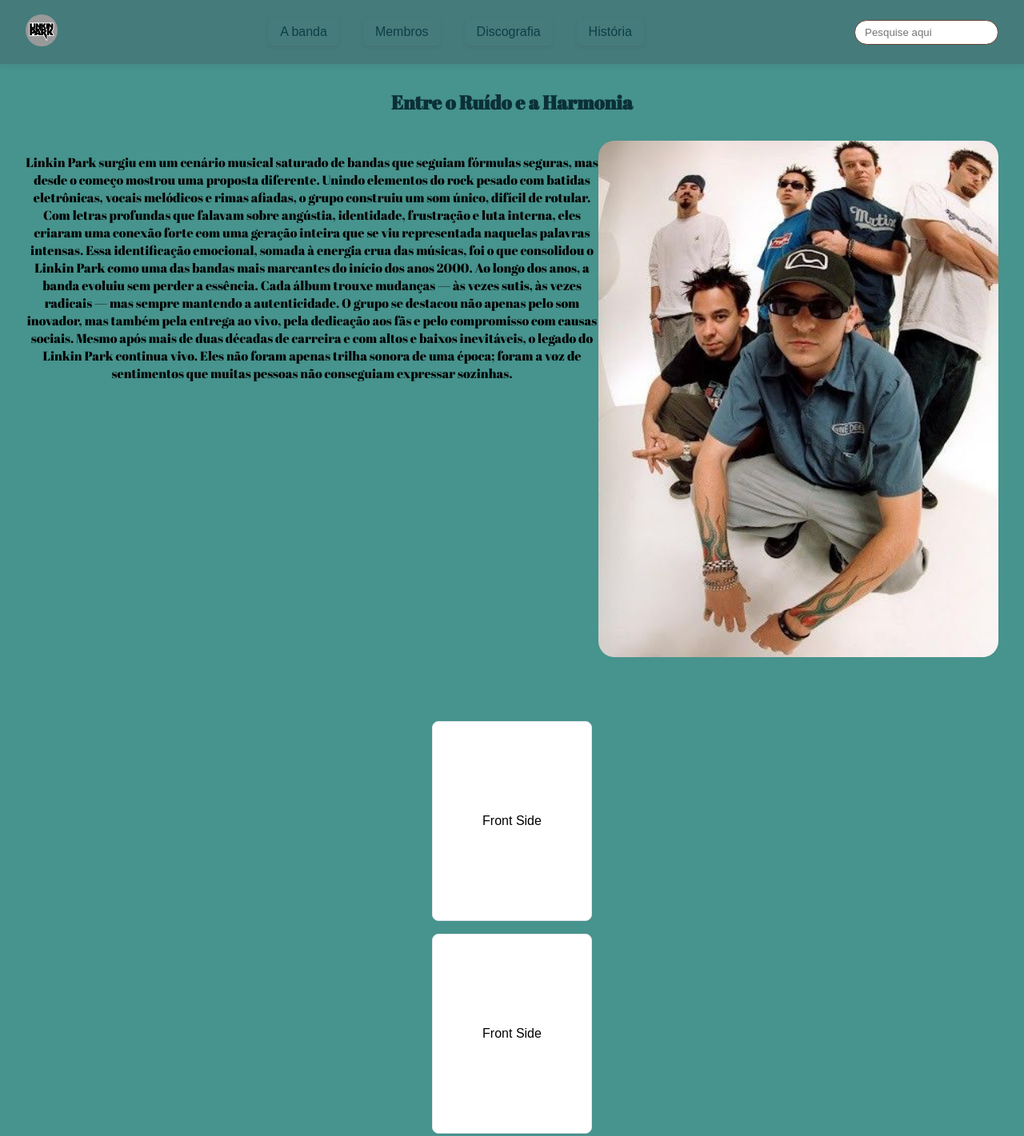
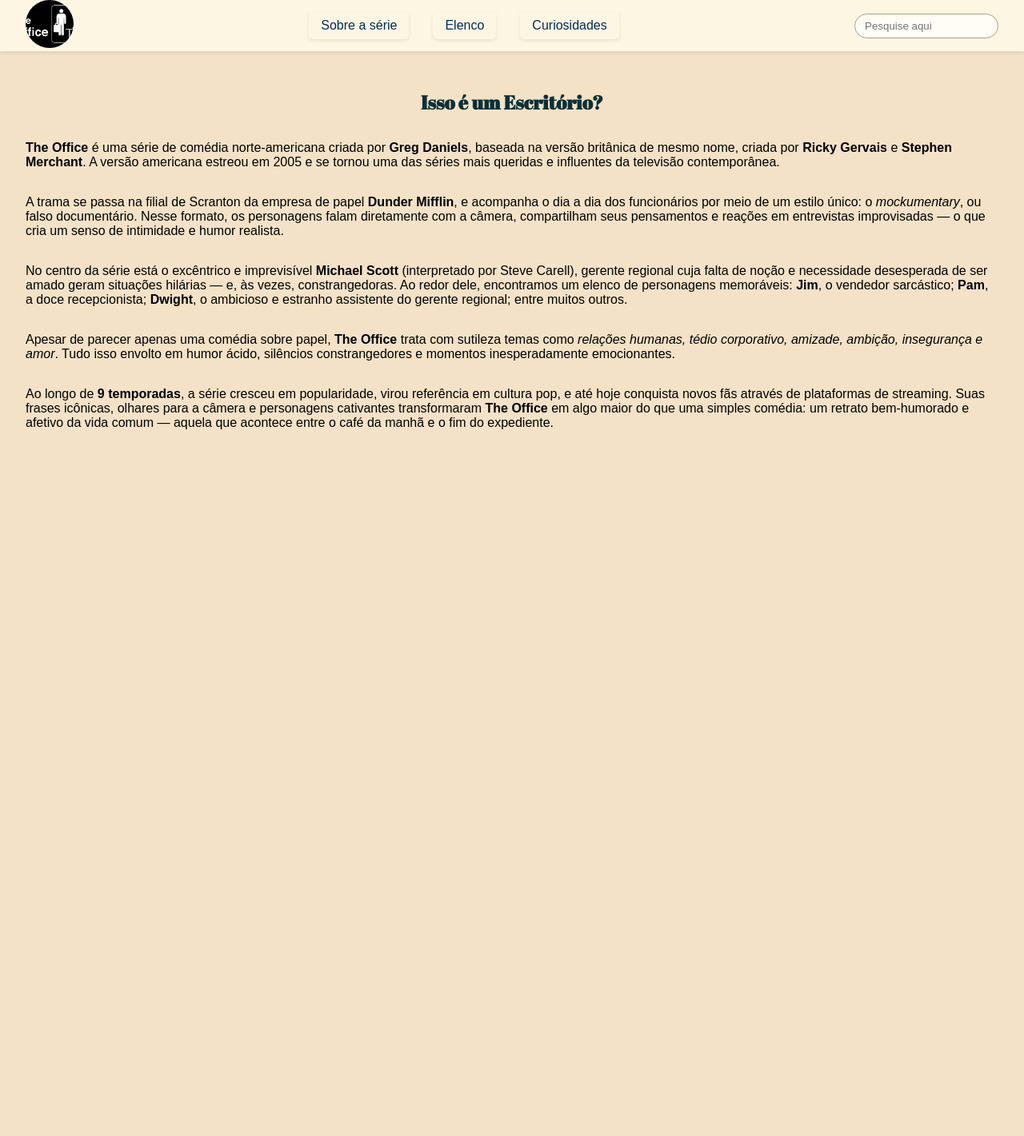
Before and after one commit to gabriela-peratello/portifolio, a website: page index.html in a window 1280 px wide. Shown: the top 1421 px of the page at 80% size. After the commit the page ends 800 px from the top, so only its background shows below. Drawn offline with Linux system fonts and the light colour scheme.

Commit message:
add: tema redefinido

```diff
--- a/index.html
+++ b/index.html
@@ -11,10 +11,10 @@
     <!--ELEMENTOS DAS PÁGINAS-->
     <link rel="stylesheet" href="src/styles/global.css">
     <link rel="stylesheet" href="src/styles/header.css">
-    <link rel="stylesheet" href="src/styles/banda.css">
-    <link rel="stylesheet" href="src/styles/discografia.css">
-    <link rel="stylesheet" href="src/styles/membros.css">
-    <link rel="stylesheet" href="src/styles/historia.css">
+    <link rel="stylesheet" href="src/styles/serie.css">
+    <link rel="stylesheet" href="src/styles/curiosidade.css">
+    <link rel="stylesheet" href="src/styles/elenco.css">
+
 
 </head>
 
@@ -22,26 +22,24 @@
     <header class="header">
         <div class="header-logo">
             <figure>
-                <img src="src/assets/logo.webp" alt="Linkin Park logo">
+                <img src="src/assets/logo_the_office.jpg" alt="Linkin Park logo">
             </figure>
         </div>
 
         <nav class="header-menu">
             <ul>
-                <a href="#content-banda">
-                    <li>A banda</li>
+                <a href="#content-serie">
+                    <li>Sobre a série</li>
                 </a>
 
-                <a href="#content-membros">
-                    <li>Membros</li>
+                <a href="#content-elenco">
+                    <li>Elenco</li>
                 </a>
 
-                <a href="#content-discografia">
-                    <li>Discografia</li>
+                <a href="#content-curiosidades">
+                    <li>Curiosidades</li>
                 </a>
 
-                <a href="#content-historia">
-                    <li>História</li>
                 </a>
             </ul>
         </nav>
@@ -55,91 +53,57 @@
         <!--SESSÕES-->
         <section class="content-banda" id="content-banda">
             <div>
-                <h1 class="titulo">Entre o Ruído e a Harmonia</h1>
-            </div>
-            <div class="paragrafo_texto_01">
-                <p>Linkin Park surgiu em um cenário musical saturado de bandas que seguiam fórmulas seguras, mas desde
-                    o começo mostrou uma proposta diferente. Unindo elementos do rock pesado com batidas eletrônicas,
-                    vocais melódicos e rimas afiadas, o grupo construiu um som único, difícil de rotular. Com letras
-                    profundas que falavam sobre angústia, identidade, frustração e luta interna, eles criaram uma
-                    conexão forte com uma geração inteira que se viu representada naquelas palavras intensas. Essa
-                    identificação emocional, somada à energia crua das músicas, foi o que consolidou o Linkin Park como
-                    uma das bandas mais marcantes do início dos anos 2000. Ao longo dos anos, a banda evoluiu sem perder
-                    a essência. Cada álbum trouxe mudanças — às vezes
-                    sutis, às vezes radicais — mas sempre mantendo a autenticidade. O grupo se destacou não apenas pelo
-                    som inovador, mas também pela entrega ao vivo, pela dedicação aos fãs e pelo compromisso com causas
-                    sociais. Mesmo após mais de duas décadas de carreira e com altos e baixos inevitáveis, o legado do
-                    Linkin Park continua vivo. Eles não foram apenas trilha sonora de uma época; foram a voz de
-                    sentimentos que muitas pessoas não conseguiam expressar sozinhas.</p>
-
-                <figure>
-                    <img src="src/assets/grupo.jpg" alt="Foto banda linkin park">
-                </figure>
+                <h1 class="titulo">Isso é um Escritório?</h1>
             </div>
 
-            <div class="paragrafo_texto_02">
-                <figure>
-                    <!-- <img src="src/assets/nova.jpg" alt="Foto banda linkin park"> -->
-                </figure>
-            </div>
+            <p><strong>The Office</strong> é uma série de comédia norte-americana criada por <strong>Greg Daniels</strong>, baseada na versão britânica de mesmo nome, criada por <strong>Ricky Gervais</strong> e <strong>Stephen Merchant</strong>. A versão americana estreou em 2005 e se tornou uma das séries mais queridas e influentes da televisão contemporânea.</p>
+
+            <p>A trama se passa na filial de Scranton da empresa de papel <strong>Dunder Mifflin</strong>, e acompanha o dia a dia dos funcionários por meio de um estilo único: o <em>mockumentary</em>, ou falso documentário. Nesse formato, os personagens falam diretamente com a câmera, compartilham seus pensamentos e reações em entrevistas improvisadas — o que cria um senso de intimidade e humor realista.</p>
+
+            <p>No centro da série está o excêntrico e imprevisível <strong>Michael Scott</strong> (interpretado por Steve Carell), gerente regional cuja falta de noção e necessidade desesperada de ser amado geram situações hilárias — e, às vezes, constrangedoras. Ao redor dele, encontramos um elenco de personagens memoráveis: <strong>Jim</strong>, o vendedor sarcástico; <strong>Pam</strong>, a doce recepcionista; <strong>Dwight</strong>, o ambicioso e estranho assistente do gerente regional; entre muitos outros.</p>
+
+            <p>Apesar de parecer apenas uma comédia sobre papel, <strong>The Office</strong> trata com sutileza temas como <em>relações humanas, tédio corporativo, amizade, ambição, insegurança e amor</em>. Tudo isso envolto em humor ácido, silêncios constrangedores e momentos inesperadamente emocionantes.</p>
+
+            <p>Ao longo de <strong>9 temporadas</strong>, a série cresceu em popularidade, virou referência em cultura pop, e até hoje conquista novos fãs através de plataformas de streaming. Suas frases icônicas, olhares para a câmera e personagens cativantes transformaram <strong>The Office</strong> em algo maior do que uma simples comédia: um retrato bem-humorado e afetivo da vida comum — aquela que acontece entre o café da manhã e o fim do expediente.</p>
+          </section>
 
 
         </section>
 
-        <section class="content-membros" id="content-membros">
+        <section class="content-elenco" id="content-elenco">
 
         </section>
 
-        <section class="content-discografia" id="content-discografia">
+        <section class="content-curiosidade" id="content-curiosidade">
 
-            <div class="card">
+            <!-- <div class="card">
                 <div class="card-inner">
                     <div class="card-front">Front Side</div>
                     <div class="card-back">Back Side</div>
                 </div>
-            </div>
+            </div> -->
 
-            <div class="card">
+            <!-- <div class="card">
                 <div class="card-inner">
                     <div class="card-front">Front Side</div>
                     <div class="card-back">Back Side</div>
                 </div>
-            </div>
+            </div> -->
 
 
         </section>
 
         <section class="content-historia" id="content-historia">
             <div>
-                <p>Ao longo dos anos, o Linkin Park se destacou por sua constante reinvenção musical. Enquanto Hybrid
-                    Theory e Meteora solidificaram o grupo como referência do nu metal, com faixas como “In the End” e
-                    “Numb”, os álbuns posteriores mostraram uma busca por amadurecimento artístico. Em Minutes to
-                    Midnight (2007), a banda passou a explorar temas políticos e sociais com um som mais voltado ao rock
-                    alternativo. Já em A Thousand Suns (2010), mergulharam em experimentações eletrônicas e atmosferas
-                    mais conceituais, dividindo opiniões, mas demonstrando coragem criativa. Essa capacidade de
-                    transitar entre estilos sem perder a identidade foi uma das maiores marcas do grupo.</p>
+                <p></p>
             </div>
 
             <div>
-                <p>O impacto cultural do Linkin Park foi imenso, especialmente entre os jovens do início dos anos 2000.
-                    Suas músicas, frequentemente voltadas para temas como ansiedade, depressão, alienação e luta
-                    interna, criaram um elo profundo com fãs que se viam representados nas letras intensas de Chester
-                    Bennington e na fusão de elementos musicais feita por Mike Shinoda. A estética da banda —
-                    videoclipes marcantes, performances energéticas e presença ativa nas mídias digitais — ajudou a
-                    consolidar sua posição como uma das bandas mais influentes do século XXI. Além disso, o Linkin Park
-                    foi um dos primeiros grupos de rock a abraçar fortemente a internet, utilizando fóruns e redes
-                    sociais para se conectar com seus fãs de forma pioneira.</p>
+                <p></p>
             </div>
 
             <div>
-                <p>Um dos momentos mais significativos da história da banda foi a morte de Chester Bennington, em julho
-                    de 2017. O vocalista, conhecido por sua voz poderosa e interpretação visceral, lutava contra
-                    problemas emocionais desde a juventude. Sua morte comoveu milhões de fãs e artistas ao redor do
-                    mundo, revelando o quanto sua arte havia tocado pessoas em diferentes gerações. Após sua perda, a
-                    banda entrou em hiato, mas seguiu ativa em projetos de homenagem e no relançamento de materiais de
-                    arquivo. A continuidade de seu legado é mantida tanto pelos membros remanescentes quanto por uma
-                    base de fãs extremamente leal, que continua celebrando o impacto e a importância do Linkin Park na
-                    história da música contemporânea.</p>
+                <p></p>
             </div>
 
 
--- a/src/styles/discografia.css
+++ /dev/null
@@ -1,45 +0,0 @@
-/* define o tamanho do card, margin: 1rem auto: centraliza horizontalmente
- cria um efeito 3D realista */
-.card {
-  width: 200px;
-  height: 250px;
-  margin: 1rem auto;
-  perspective: 1000px;
-  cursor: pointer;
-
-}
-
-.card-inner {
-  position: relative;
-  width: 100%;
-  height: 100%;
-  transition: transform 0.6s;
-  transform-style: preserve-3d;
-}
-
-.card:hover .card-inner {
-  transform: rotateY(180deg);
-}
-
-.card-front,
-.card-back {
-  position: absolute;
-  width: 100%;
-  height: 100%;
-  backface-visibility: hidden;
-  display: flex;
-  align-items: center;
-  justify-content: center;
-  border-radius: 0.5rem;
-}
-
-.card-front {
-  background: white;
-  border: 1px solid #e5e7eb;
-}
-
-.card-back {
-  background: #8b5cf6;
-  color: white;
-  transform: rotateY(180deg);
-}
--- a/src/styles/global.css
+++ b/src/styles/global.css
@@ -1,4 +1,16 @@
 body {
-    background-color: #47938D;
+    background-color: #f3e2c7;
     padding-top: 10vh;
+
+    /* background-image: url("../assets/fundo02.png");
+    background-size: cover;
+    /* cobre toda a tela */
+    /* background-repeat: no-repeat;
+    não repete a imagem */
+    /* background-position: center; */
+    /* centraliza */
+    /* background-attachment: fixed; */
+    /* efeito "parallax" */
+    /* margin: 0;
+    padding: 0; */
 }
--- a/src/styles/header.css
+++ b/src/styles/header.css
@@ -1,24 +1,21 @@
-/* Header fixo no topo, largura 100%, com sombra e fundo branco */
 .header {
   display: flex;
   align-items: center;
-  justify-content: space-between;  /* distribui logo, menu, busca */
+  justify-content: space-between;
   padding: 0 2rem;
-  height: 10vh;
-  background-color: #457B7B;
+  height: 8vh;
+  background-color: #fdf6e3;
   box-shadow: 0 2px 5px rgba(49, 48, 48, 0.101);
   position: fixed;
   top: 0;
   left: 0;
   width: 100%;
-
   z-index: 1000;
 }
 
-/* DENTRO DESSE CONTAINER, EDITE ESSA IMAGEM */
 .header-logo img {
-  width: 40px;
-  height: 40px;
+  width: 60px;
+  height: 60px;
   border-radius: 50%;
   object-fit: cover;
 }
@@ -33,9 +30,7 @@
   margin: 0;
   padding: 0;
   display: flex;
-  /* ESPAÇO ENTRE OS ITENS*/
   gap: 30px;
-
 }
 
 .header-menu li {
@@ -44,37 +39,33 @@
   border-radius: 5px;
   transition: background-color 0.3s ease, color 0.3s ease;
   box-shadow: 0 2px 4px rgba(65, 47, 47, 0.1);
+  user-select: none;
+  color: rgb(0, 45, 87);
+}
 
-  user-select: none;
-
-  color: #0e3d46;
+.header-menu li:hover {
+  background-color: #f3e2c7; /* bege rosado suave */
+  color: #5c5248;             /* marrom leve */
+  box-shadow: 0 4px 8px rgba(179, 156, 130, 0.4);
 }
 
 .header-search {
   display: flex;
   align-items: flex-end;
-
-}
-
-.header-menu li:hover {
-  background-color: #0B3037;
-  color: #4b7373;
-  box-shadow: 0 4px 8px rgb(137, 173, 169);
 }
 
 .header-search input {
   padding: 7px 12px;
-  border: 1px solid #6d4335;
-  ;
+  border: 1px solid #b39c82; /* marrom claro elegante */
   border-radius: 20px;
   outline: none;
   transition: border-color 0.3s ease;
   width: 180px;
-  color: #5e949b;
+  color: #5c5248;
+  background-color: #fffdf6;
 }
 
-/* Efeito foco no campo de busca */
 .header-search input:focus {
-  border-color: #5e949b;
-  box-shadow: 0 0 8px #241e1e;
+  border-color: #a67b5b;
+  box-shadow: 0 0 8px #a67b5b;
 }
--- a/src/styles/banda.css
+++ b/src/styles/serie.css
@@ -16,10 +16,13 @@
 
 }
 
-.paragrafo_texto_01 p,
 .paragrafo_texto_02 p {
     text-align: center;
     margin-top: 1rem;
+
+    color: white;
+
+    text-align: center;
 }
 
 
@@ -29,12 +32,18 @@
     width: 500px;
     border-radius: 20px;
     display: flex;
+
 }
 
-.paragrafo_texto_01{
+.paragrafo_texto_01 {
     display: flex;
     flex-direction: row;
+    align-items: center;
+    gap: 2rem;
+}
 
-
-    font-family: "Abril Fatface", serif;
+.paragrafo_texto_01 p {
+    flex: 1; /* faz o p ocupar espaço proporcional */
+    text-align: justify; /* ou center, left, right */
+    color: white;
 }
```
Also changed, not shown: src/assets/banda_chester.avif (deleted), src/assets/banda_nova.jpg (deleted), src/assets/fundo.png (deleted), src/assets/fundo01.png (added), src/assets/fundo02.png (added), src/assets/grupo.jpg (deleted), src/assets/logo.webp (deleted), src/assets/logo_the_office.jpg (added), src/assets/nova.jpg (deleted), src/styles/curiosidade.css (added), src/styles/elenco.css (added), src/styles/historia.css (deleted), src/styles/membros.css (deleted).
